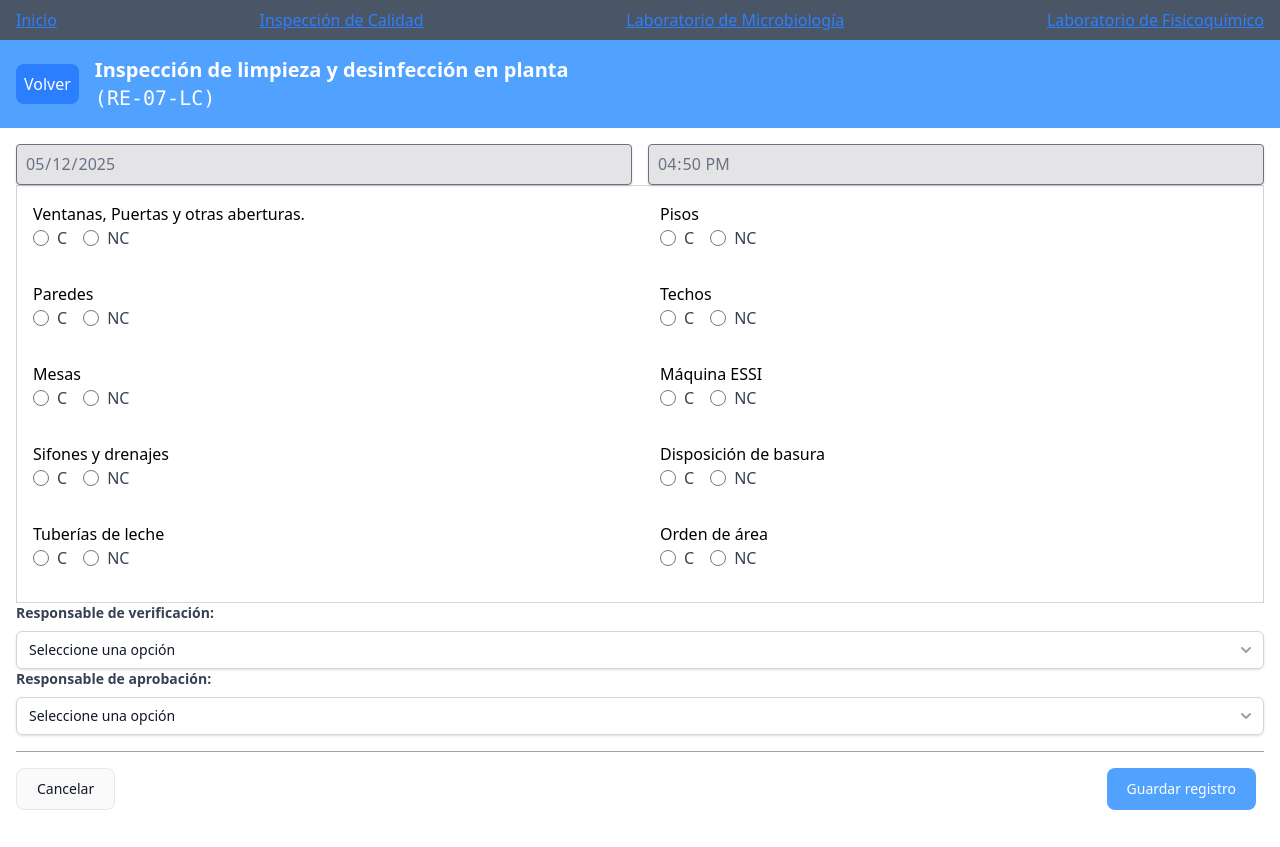
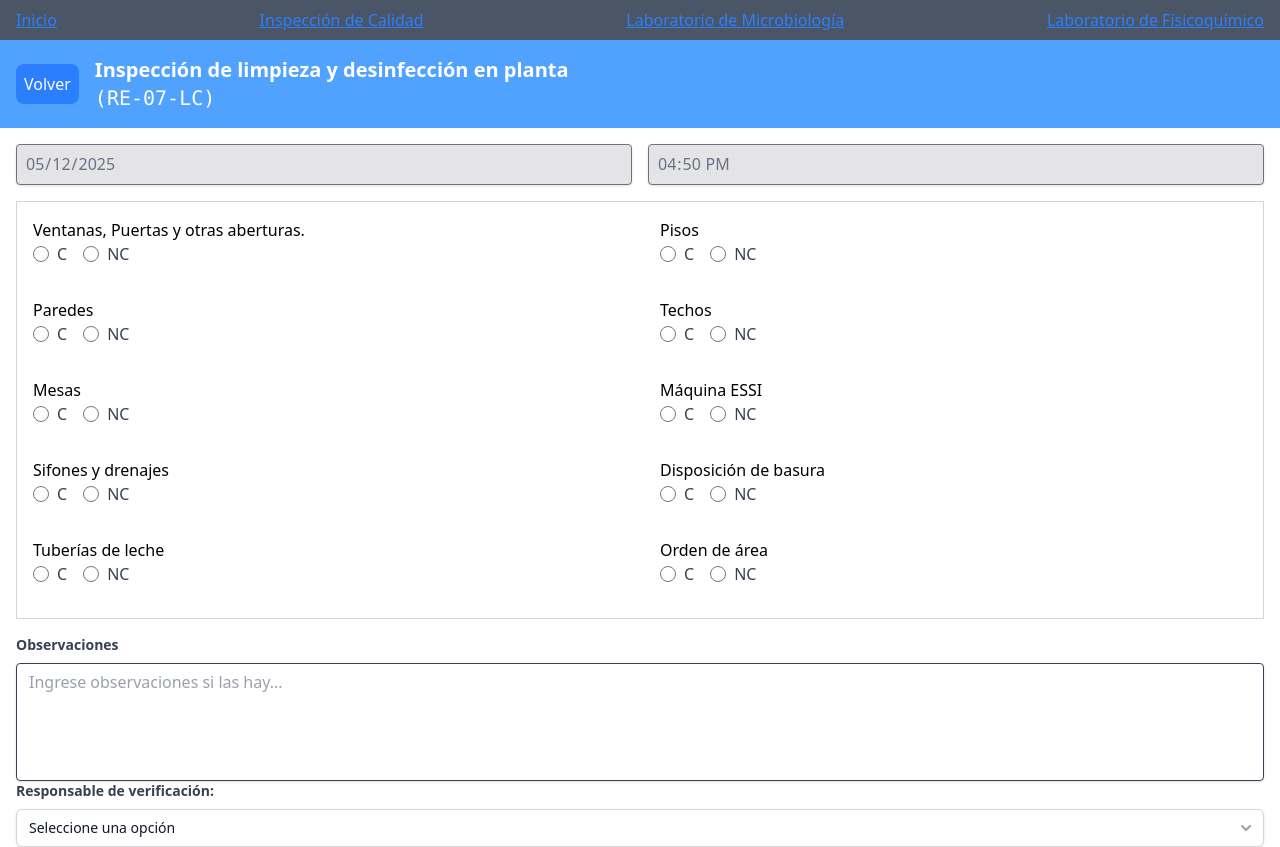
Before and after one commit to chrisladzamach/SCI, a React (Vite) app: page /form4 in a window 1280 px wide. Shown: the top 847 px of the page. Built offline with nearby package versions, Linux system fonts and the light colour scheme.

Commit message:
componente de form 4 funcioanl

```diff
--- a/src/pages/IC/IcForm4.tsx
+++ b/src/pages/IC/IcForm4.tsx
@@ -4,6 +4,7 @@ import { useState } from "react";
 import { InputCNC }from "../../components/atoms/inputs/InputCNC";
 import { AutoDateTime } from "../../components/molecules/autoComponents/AutoDateTime";
 import { CustomSelect } from "../../components/atoms/CustomSelect";
+import { TxtArea } from "../../components/atoms/inputs/TxtArea";
 
 interface Options {
   value: string;
@@ -21,6 +22,10 @@ export const IcForm4 = () => {
   const [cumpleRequisito8, setCumpleRequisito8] = useState('');
   const [cumpleRequisito9, setCumpleRequisito9] = useState('');
   const [cumpleRequisito10, setCumpleRequisito10] = useState('');
+
+  const [observations, setObservations] = useState('');
+
+  const handleObservations = (event: React.ChangeEvent<HTMLTextAreaElement>) => setObservations(event.target.value);
 
   const [verificationOfficerSelected, setVerificationOfficerSelected] = useState<Options | null>(null);
   const [approvalOfficerSelected, setApprovalOfficerSelected] = useState<Options | null>(null);
@@ -90,6 +95,11 @@ export const IcForm4 = () => {
   const handleSubmit = (event: React.FormEvent) => {
     event.preventDefault();
 
+    if ( !cumpleRequisito1 || !cumpleRequisito2 || !cumpleRequisito3 || !cumpleRequisito4 || !cumpleRequisito5 || !cumpleRequisito6 || !cumpleRequisito7 || !cumpleRequisito8 || !cumpleRequisito9 || !cumpleRequisito10 ) {
+      alert('Por favor, complete todos los requisitos antes de guardar.');
+      return;
+    }
+
     const currentDate = new Date();
     const formData = {
       fecha: currentDate.toLocaleDateString(),
@@ -104,6 +114,7 @@ export const IcForm4 = () => {
       requisito8: cumpleRequisito8,
       requisito9: cumpleRequisito9,
       requisito10: cumpleRequisito10,
+      observaciones: observations,
       responsableVerificacion: verificationOfficerSelected?.value || '',
       responsableAprobacion: approvalOfficerSelected?.value || '',
     };
@@ -115,10 +126,10 @@ export const IcForm4 = () => {
     <div>
       <Header formCode="(RE-07-LC)" formName="Inspección de limpieza y desinfección en planta" href="/icmain" />
       <form action="" onSubmit={handleSubmit} className="p-4">
-        <section>
+        <section className="grid grid-cols-2 md:grid-cols-1 gap-4">
           <AutoDateTime />
         </section>
-        <section className="grid grid-cols-2 gap-x-10 gap-y-4 p-4 border-1 border-b border-zinc-300">
+        <section className="grid grid-cols-2 gap-x-10 gap-y-4 p-4 my-4 border-1 border-b border-zinc-300">
           <InputCNC
             nombreCriterio="Ventanas, Puertas y otras aberturas."
             value={cumpleRequisito1}
@@ -186,6 +197,17 @@ export const IcForm4 = () => {
             name="ordendearea"
           />
         </section>
+          <TxtArea
+            id="Observations"
+            name="Observations"
+            label="Observaciones"
+            rows={5}
+            placeholder="Ingrese observaciones si las hay..."
+            value={observations}
+            onChange={handleObservations}
+            classNameTextArea="resize-none focus:border-blue-500"
+            classNameLabel="text-blue-600 w-full"
+          />
         <section>
           <CustomSelect
             options={verificationOfficer}
```
